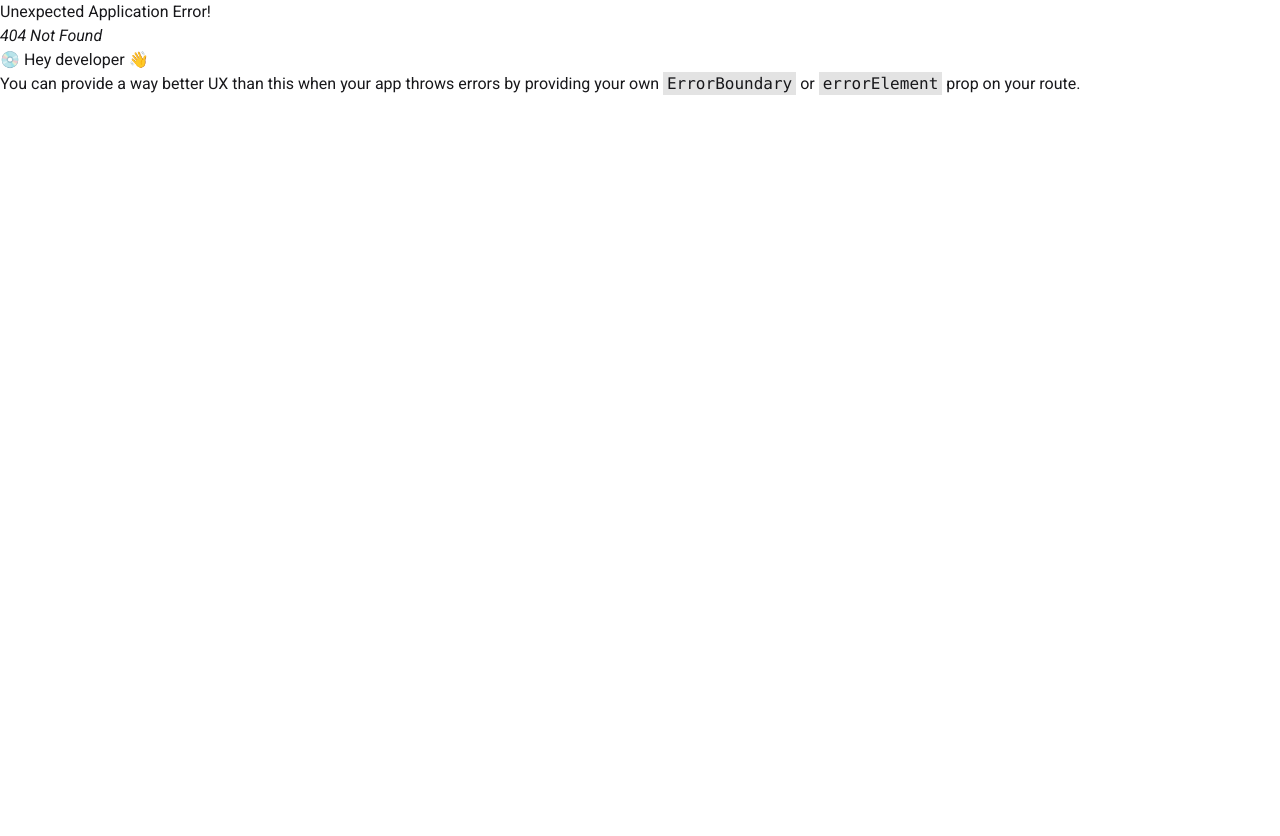
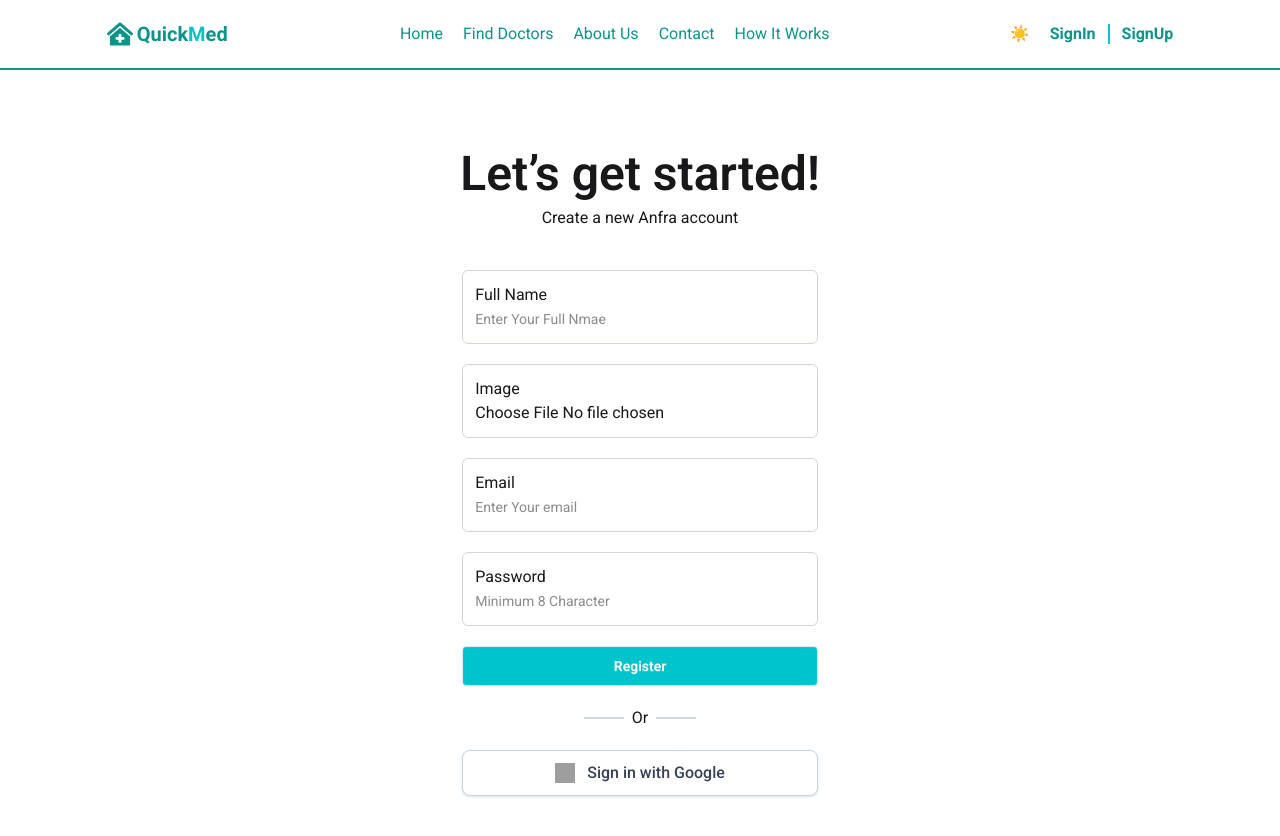
Before and after one commit to Sultanmia22/QuickMed, a React (Vite) app: page /sign-up in a window 1280 px wide. Before the commit this address had no page. Before the commit the page ends 800 px from the top, so only its background shows below. Built offline with nearby package versions, Linux system fonts and the light colour scheme; grey boxes are pictures that could not be loaded.

Commit message:
create signup page design

```diff
--- /dev/null
+++ b/src/Components/GoogleSignIn/GoogleSignUp.jsx
@@ -0,0 +1,14 @@
+import React from 'react'
+
+const GoogleSignUp = () => {
+    return (
+        <div>
+            <button className="flex items-center justify-center gap-3 bg-white border border-slate-300 text-gray-700 font-medium py-2.5 px-4 rounded-lg shadow-sm hover:shadow-md hover:bg-gray-50 transition-all w-full">
+                <img src="https://www.gstatic.com/firebasejs/ui/2.0.0/images/auth/google.svg" alt="Google" className="w-5 h-5" />
+                <span>Sign in with Google</span>
+            </button>
+        </div>
+    )
+}
+
+export default GoogleSignUp
--- a/src/Components/Headers/Navbar.jsx
+++ b/src/Components/Headers/Navbar.jsx
@@ -95,9 +95,9 @@ const Navbar = () => {
 
           {/* Auth Buttons */}
           <div className='flex items-center gap-3'>
-            <Link className='text-primary font-bold'> SignIn </Link>
+            <Link  className='text-primary font-bold'> SignIn </Link>
             <div className='h-5 w-0.5 bg-secondary'></div>
-            <Link className='text-primary font-bold'> SignUp </Link>
+            <Link to='/sign-up' className='text-primary font-bold'> SignUp </Link>
           </div>
 
         </div>
--- a/src/Layouts/Mainlayout.jsx
+++ b/src/Layouts/Mainlayout.jsx
@@ -9,7 +9,7 @@ const Mainlayout = () => {
         <Navbar/>
       </header>
 
-      <div>
+      <div className='w-11/12 md:w-10/12 mx-auto'>
         <Outlet/>
       </div>
     </div>
--- /dev/null
+++ b/src/Page/SignUp/SignUp.jsx
@@ -0,0 +1,63 @@
+import React from 'react'
+import { FaClinicMedical } from 'react-icons/fa'
+import { Link } from 'react-router'
+import GoogleSignUp from '../../Components/GoogleSignIn/GoogleSignUp'
+
+const SignUp = () => {
+  return (
+    <div className=' flex flex-col justify-center '>
+        {/* <div>
+           <Link to={'/'} className='flex justify- items-center gap-1'>
+              <span><FaClinicMedical className='text-primary' size={26} /></span>
+              <h2 className='text-xl text-primary font-bold'> Quick<span className='text-secondary'>M</span>ed </h2>
+            </Link>
+        </div> */}
+
+        <div className='space-y-2 text-center mt-20'>
+            <h2 className='text-5xl font-semibold'>Let’s get started!</h2>
+            <p>Create a new Anfra account</p>
+        </div>
+
+        {/* Registration Form */}
+        <div className='my-10 md:w-1/3 w-full mx-auto'>
+            <form className='flex flex-col justify-between gap-5'>
+                <div className='border border-gray-300 text-start p-3 rounded-md'>
+                    <label>Full Name</label> <br />
+                    <input className='border-0 outline-0 placeholder:text-sm' type="text" placeholder='Enter Your Full Nmae'/>
+                </div>
+
+                <div className='border border-gray-300 text-start p-3 rounded-md'>
+                    <label>Image</label> <br />
+                    <input className='border-0 outline-0 placeholder:text-sm' type="file" placeholder='Enter Your Full Nmae'/>
+                </div>
+
+                <div className='border border-gray-300 text-start p-3 rounded-md'>
+                    <label>Email</label> <br />
+                    <input className='border-0 outline-0 placeholder:text-sm' type="email" placeholder='Enter Your email'/>
+                </div>
+
+                <div className='border border-gray-300 text-start p-3 rounded-md'>
+                    <label>Password</label> <br />
+                    <input className='border-0 outline-0 placeholder:text-sm' type="password" placeholder='Minimum 8 Character'/>
+                </div>
+
+                <div>
+                    <button className='btn bg-secondary text-white w-full' type="submit">Register</button>
+                </div>
+
+                <div className='flex items-center justify-center gap-2'>
+                    <div className='h-0.5 md:w-10 bg-gray-300'></div>
+                    <div>Or</div>
+                    <div className='h-0.5 md:w-10 bg-gray-300'></div>
+                </div>
+
+                <div>
+                    <GoogleSignUp/>
+                </div>
+            </form>
+        </div>
+    </div>
+  )
+}
+
+export default SignUp
```
Also changed, not shown: src/Routes/routes.jsx (+8 -1 lines).
